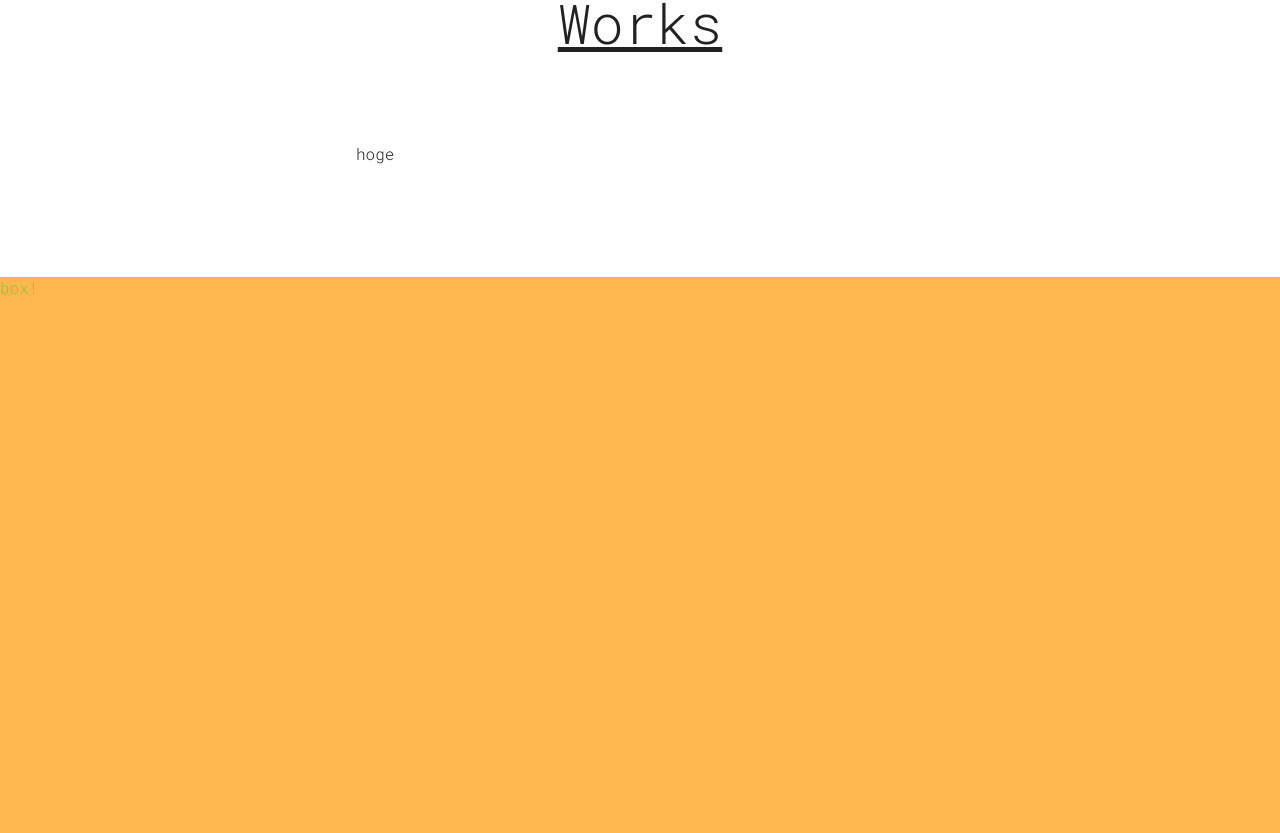
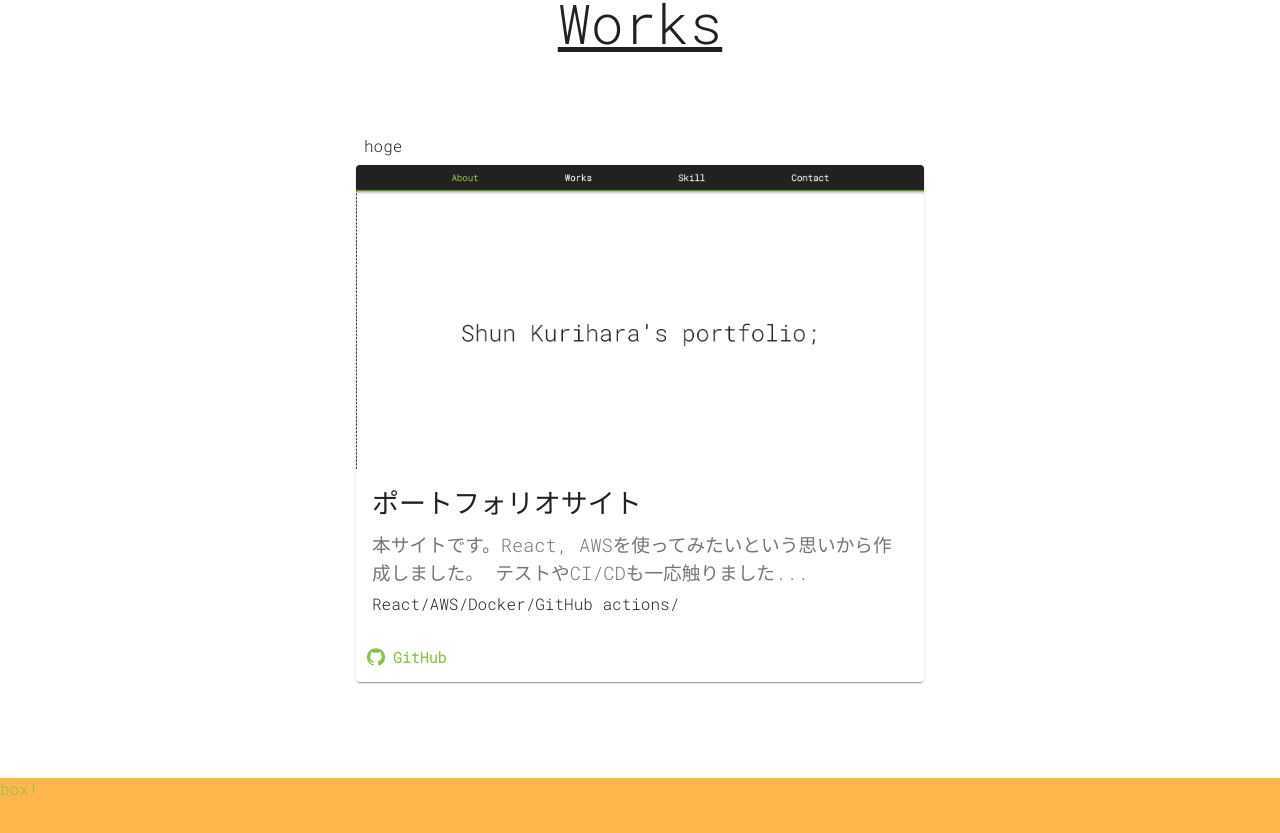
Before and after one commit to kuri-Maron/portfolio, a React (Create React App) app: page / in a window 1280 px wide. Shown: the part 1475-2308 px from the top of the page. Built offline with nearby package versions, Linux system fonts and the light colour scheme.

Commit message:
add: Cardを4割程度実装。アウトラインは完成。あとで、コンポーネントへ抽出する

```diff
--- a/src/modules/components/Works.js
+++ b/src/modules/components/Works.js
@@ -1,11 +1,70 @@
-import { Container, Grid } from "@material-ui/core";
+import {
+  Card,
+  CardContent,
+  CardMedia,
+  CardActions,
+  Container,
+  Grid,
+  Typography,
+  Button,
+  makeStyles,
+  CardActionArea,
+} from "@material-ui/core";
 import React from "react";
+import imgPortfolioSite from "../../assets/portfolioSite.png";
+import GitHubIcon from "@material-ui/icons/GitHub";
+
+const useStyles = makeStyles((theme) => ({
+  button: {
+    textTransform: "none",
+  },
+}));
 
 const Works = () => {
+  const classes = useStyles();
   return (
     <Container maxWidth="sm">
+      <p>hoge</p>
       <Grid container spacing={2}>
-        <p>hoge</p>
+        <Card>
+          <CardActionArea>
+            <CardMedia
+              component="img"
+              alt="サイトのイメージ画像"
+              image={imgPortfolioSite}
+              title="ポートフォリオサイトのトップページ"
+            />
+            <CardContent>
+              <Typography gutterBottom variant="h5" component="div">
+                ポートフォリオサイト
+              </Typography>
+              <Typography
+                gutterBottom
+                variant="body1"
+                color="textSecondary"
+                component="p"
+              >
+                本サイトです。React,
+                AWSを使ってみたいという思いから作成しました。
+                テストやCI/CDも一応触りました...
+              </Typography>
+              <Typography variant="body2" color="textPrimary" component="p">
+                React/AWS/Docker/GitHub actions/
+              </Typography>
+            </CardContent>
+          </CardActionArea>
+          <CardActions>
+            <Button
+              size="small"
+              color="secondary"
+              startIcon={<GitHubIcon />}
+              className={classes.button}
+            >
+              GitHub
+            </Button>
+            {/* <Button size="small">Learn More</Button> */}
+          </CardActions>
+        </Card>
       </Grid>
     </Container>
   );
```
Also changed, not shown: src/assets/portfolioSite.png (added).
